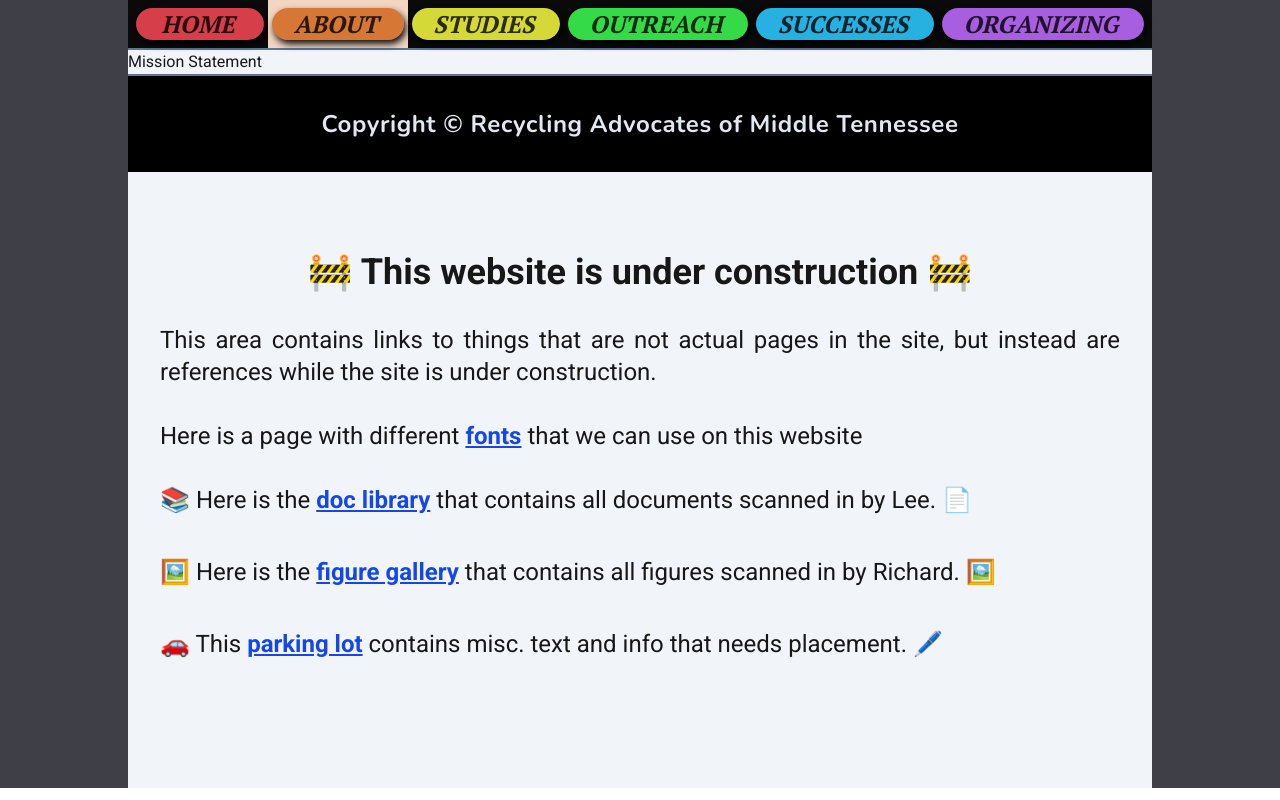
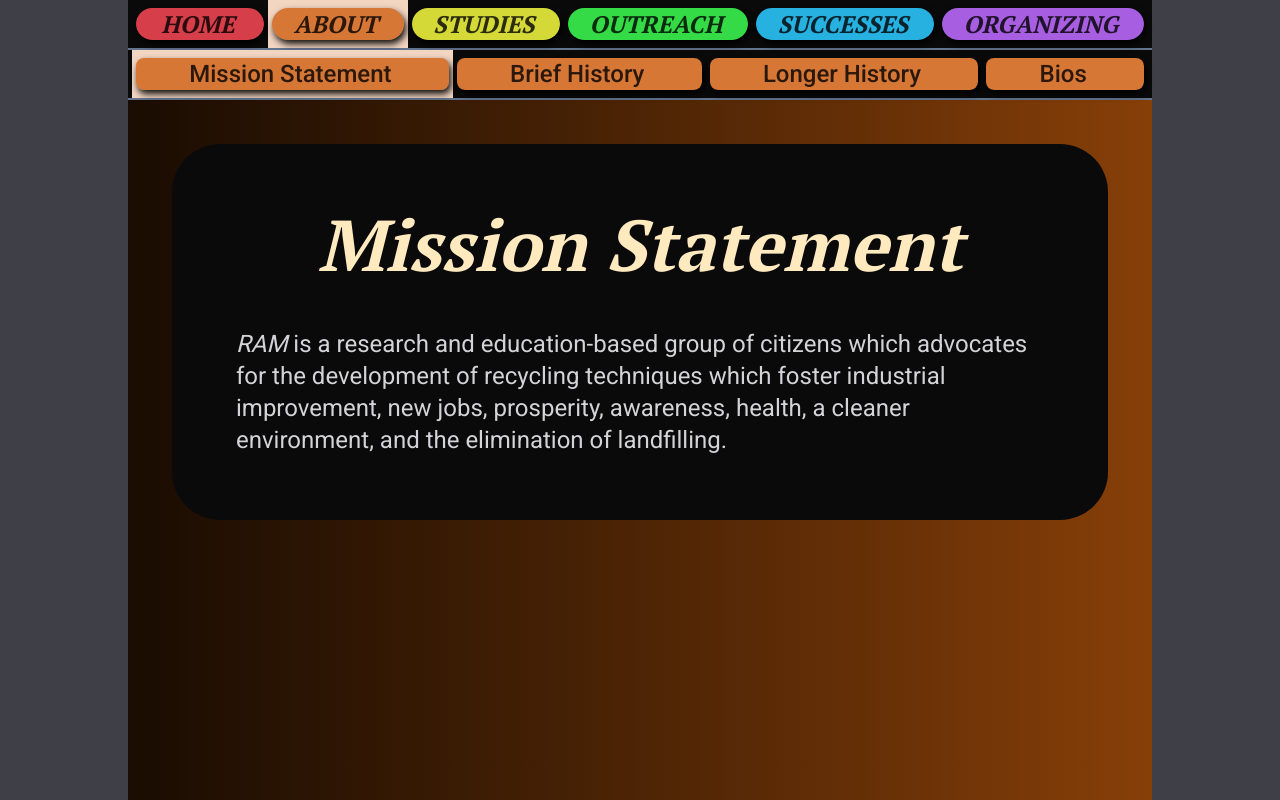
Before and after one commit to Richard-Burd/ram-v2, a Next.js app: page /about/mission-statement in a window 1280 px wide. Shown: the top 800 px of the page. Built offline with nearby package versions, Linux system fonts and the light colour scheme; a web font is replaced by a local one.

Commit message:
mission-statement

```diff
--- a/src/app/about/mission-statement/page.js
+++ b/src/app/about/mission-statement/page.js
@@ -1,3 +1,26 @@
+import SecondaryNavbar from "@/app/components/SecondaryNavbar";
+import { primaryHierarchyProps } from "@/app/about/page";
+
 export default function MissionStatement() {
-  return <div>Mission Statement</div>;
+  return (
+    <div>
+      <div className="bg-gradient-to-l from-[#873f08] to-[#1a0c02] pb-72 text-zinc-300">
+        <SecondaryNavbar {...primaryHierarchyProps} />
+        <div
+          id="title-and-text-box"
+          className="rounded-6xl m-11 bg-neutral-950 p-8"
+        >
+          <div className="pt-serif-700 m-4 p-4 text-center text-7xl text-[#ffe9bf] italic">
+            Mission Statement
+          </div>
+          <div className="m-4 p-4 text-2xl">
+            <i>RAM</i> is a research and education-based group of citizens which
+            advocates for the development of recycling techniques which foster
+            industrial improvement, new jobs, prosperity, awareness, health, a
+            cleaner environment, and the elimination of landfilling.
+          </div>
+        </div>
+      </div>
+    </div>
+  );
 }
--- a/src/app/about/page.js
+++ b/src/app/about/page.js
@@ -11,6 +11,7 @@
 
 export const primaryHierarchyProps = {
   buttonColor: "bg-aboutButton",
+  buttonBackground: "bg-aboutBackground",
   titles: ["Mission Statement", "Brief History", "Longer History", "Bios"],
   path: "/about",
   topMarginForEachHierarchyButton: `mt-7`,
--- a/src/app/components/SecondaryNavbar.js
+++ b/src/app/components/SecondaryNavbar.js
@@ -1,7 +1,12 @@
 import Link from "next/link";
 import SecondaryNavbarButton from "./SecondaryNavbarButton";
 
-export default function SecondaryNavbar({ buttonColor, titles, path }) {
+export default function SecondaryNavbar({
+  buttonColor,
+  buttonBackground,
+  titles,
+  path,
+}) {
   return (
     <nav className="border-b-2 border-y-slate-500 bg-neutral-950 px-1 py-2 text-white">
       <div className="container flex justify-between">
@@ -12,7 +17,11 @@
               className="mx-1 min-w-32 flex-grow"
               href={`${path}/${title.toLowerCase().replace(/ /g, "-")}`}
             >
-              <SecondaryNavbarButton title={title} bgColor={buttonColor} />
+              <SecondaryNavbarButton
+                title={title}
+                buttonColor={buttonColor}
+                buttonBackground={buttonBackground}
+              />
             </Link>
           ))}
         </div>
--- a/src/app/components/SecondaryNavbarButton.js
+++ b/src/app/components/SecondaryNavbarButton.js
@@ -2,7 +2,11 @@
 import { motion } from "motion/react";
 import { usePathname } from "next/navigation";
 
-export default function SecondaryNavbarButton({ title, bgColor }) {
+export default function SecondaryNavbarButton({
+  title,
+  buttonColor,
+  buttonBackground,
+}) {
   // state machine to track location in heirarchy
   const pathname = usePathname();
   const isActive = pathname.includes(title.toLowerCase().replace(/ /g, "-"));
@@ -11,14 +15,14 @@
   const behindButtonStyle = isActive ? `-my-2 py-2 -mx-1 px-1 bg-white` : null;
 
   const buttonStyle = isActive
-    ? `-my-2 py-2 -mx-1 px-1 ${bgColor} bg-opacity-30`
+    ? `-my-2 py-2 -mx-1 px-1 ${buttonBackground}`
     : null;
 
   return (
     <div className={`${behindButtonStyle}`}>
       <div className={`${buttonStyle}`}>
         <motion.div
-          className={`rounded-lg shadow-white ${bgColor}`}
+          className={`rounded-lg shadow-white ${buttonColor}`}
           whileHover={{
             scale: 1.07,
             boxShadow: "0 0 90px 5px rgba(255, 255, 255, 0.4)",
@@ -26,7 +30,7 @@
           whileTap={{ scale: 0.95 }}
           transition={{ duration: 0.25 }}
         >
-          <div className={`shadow-lower-right-offset rounded-lg`}>
+          <div className={`rounded-lg shadow-[2px_4px_7px_rgba(0,0,0,0.95)]`}>
             <div className="roboto-font-500 pr-3 pl-2 text-center text-2xl text-black/80">
               {title}
             </div>
--- a/src/app/globals.css
+++ b/src/app/globals.css
@@ -21,6 +21,11 @@
   --color-outreachBackground: #c2f4c7;
   --color-successesBackground: #bce6f5;
   --color-organizingBackground: #e4cef6;
+
+  /* Custom border radius values */
+  --radius-4xl: 2rem;
+  --radius-5xl: 2.5rem;
+  --radius-6xl: 3rem;
 }
 
 @media (prefers-color-scheme: dark) {
--- a/tailwind.config.js
+++ b/tailwind.config.js
@@ -13,11 +13,7 @@
         pink: "#FF69B4",
         orange: "#FFA500",
       },
-      borderRadius: {
-        "4xl": "2rem",
-        "5xl": "2.5rem",
-        "6xl": "3rem",
-      },
+
       fontFamily: {
         averia: "var(--font-averia)",
         nunito: "var(--font-nunito)",
```
